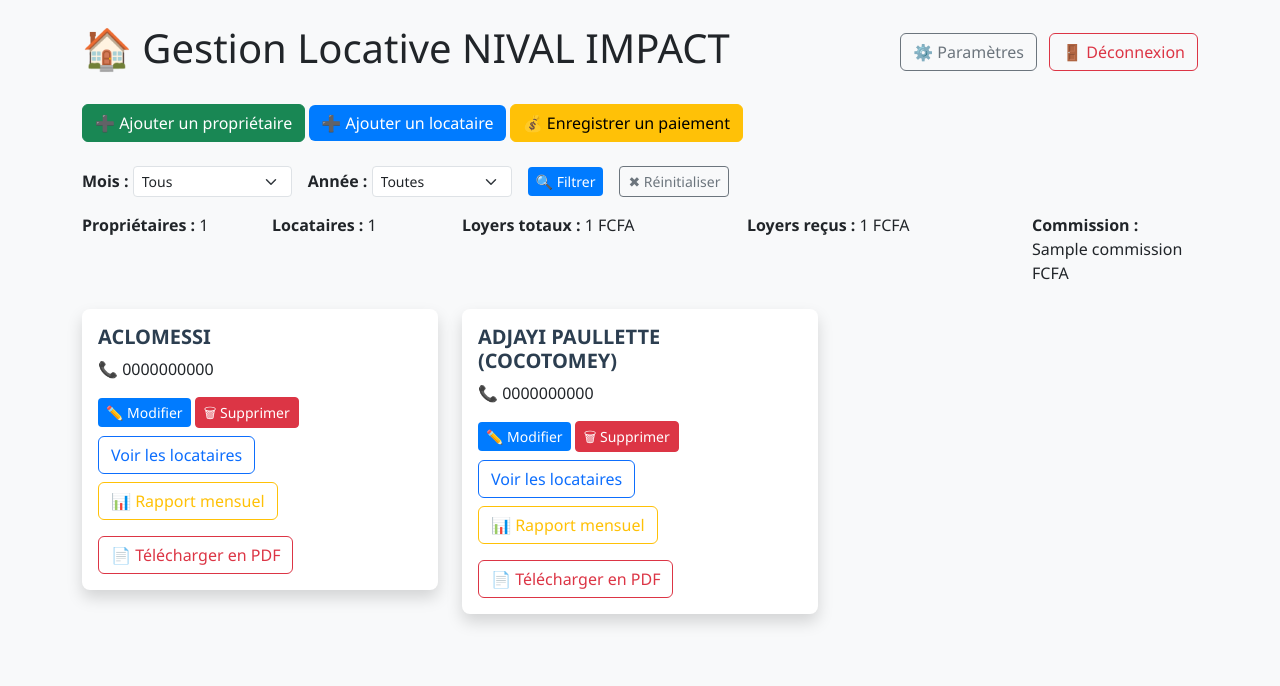
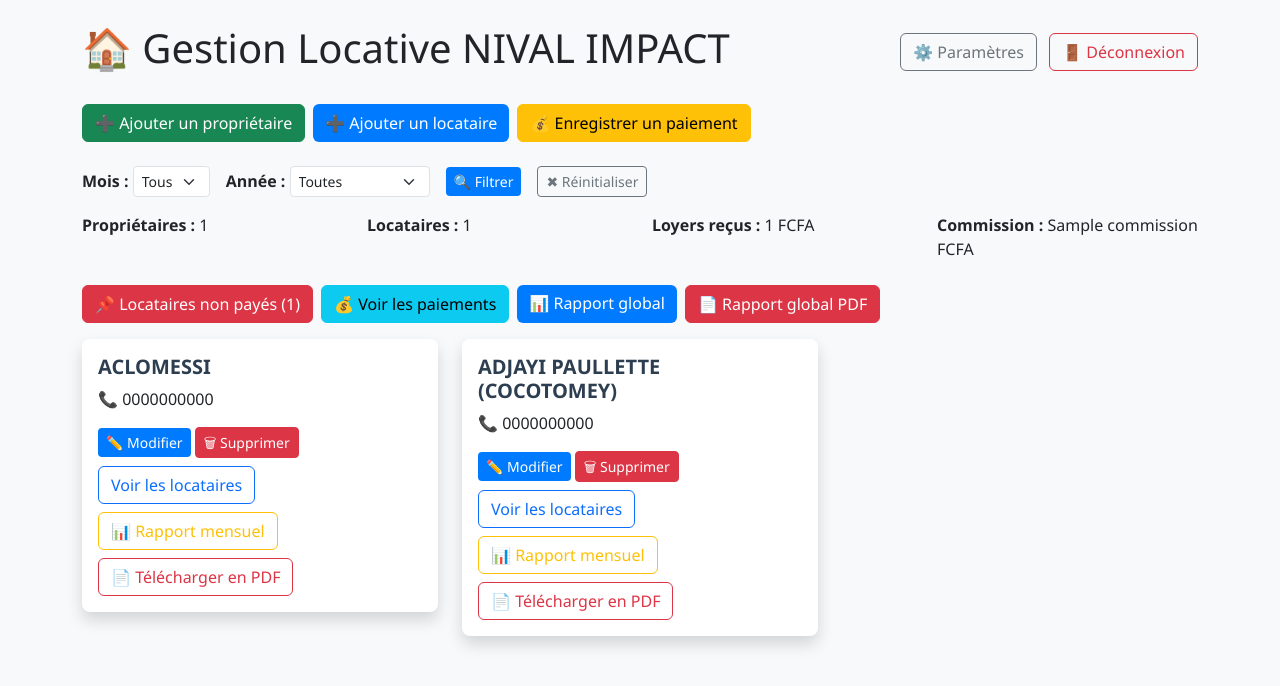
Before and after one commit to jhounsoulin-bot/locative_app, a Django app: template core/templates/core/accueil.html in a window 1280 px wide. Shown: the top 686 px of the page. Run offline with Django 5.2, Linux system fonts and the light colour scheme; data comes from the database, SQL or seed files in the repository; tables that the repository leaves empty hold one stand-in row (values such as "Sample post"); the template is opened without the code that fills it: values that come from a table or form of the project are taken from there, most other values are stand-ins (such as "Sample title", 1, 10 or a date in 2020).

```diff
--- a/core/templates/core/accueil.html
+++ b/core/templates/core/accueil.html
@@ -22,7 +22,7 @@
     </div>
 
     <!-- Boutons d'ajout -->
-    <div class="mb-4">
+    <div class="mb-4 d-flex flex-wrap gap-2">
         <button class="btn btn-success" data-bs-toggle="modal" data-bs-target="#modalProprietaire">➕ Ajouter un propriétaire</button>
         <button class="btn btn-primary" data-bs-toggle="modal" data-bs-target="#modalLocataire">➕ Ajouter un locataire</button>
         <button class="btn btn-warning" data-bs-toggle="modal" data-bs-target="#modalPaiement">💰 Enregistrer un paiement</button>
@@ -222,7 +222,7 @@
         </div></div>
     </div>
 
-   <!-- Filtre mois / année -->
+    <!-- FILTRE MOIS / ANNÉE -->
     <form method="get" class="d-flex align-items-center gap-3 flex-wrap mb-3">
         <div>
             <label class="form-label mb-0 fw-semibold">Mois :</label>
@@ -230,7 +230,7 @@
                 <option value="">Tous</option>
                 {% for i in mois_list %}
                     <option value="{{ i }}" {% if mois == i|stringformat:"s" %}selected{% endif %}>
-                    Mois {{ i }}
+                        {% if i == 1 %}Janvier{% elif i == 2 %}Février{% elif i == 3 %}Mars{% elif i == 4 %}Avril{% elif i == 5 %}Mai{% elif i == 6 %}Juin{% elif i == 7 %}Juillet{% elif i == 8 %}Août{% elif i == 9 %}Septembre{% elif i == 10 %}Octobre{% elif i == 11 %}Novembre{% elif i == 12 %}Décembre{% endif %}
                     </option>
                 {% endfor %}
             </select>
@@ -248,17 +248,41 @@
         <a href="{% url 'accueil' %}" class="btn btn-outline-secondary btn-sm">✖ Réinitialiser</a>
     </form>
 
-<!-- Statistiques -->
+    <!-- STATISTIQUES -->
     <div class="row mb-4">
-    <div class="col-md-2"><strong>Propriétaires :</strong> {{ proprietaires_count }}</div>
-    <div class="col-md-2"><strong>Locataires :</strong> {{ locataires_count }}</div>
-    <div class="col-md-3"><strong>Loyers totaux :</strong> {{ total_loyers }} FCFA</div>
+        <div class="col-md-3"><strong>Propriétaires :</strong> {{ proprietaires_count }}</div>
+        <div class="col-md-3"><strong>Locataires :</strong> {{ locataires_count }}</div>
         <div class="col-md-3"><strong>Loyers reçus :</strong> {{ total_recu }} FCFA</div>
-    <div class="col-md-2"><strong>Commission :</strong> {{ commission }} FCFA</div>
+        <div class="col-md-3"><strong>Commission :</strong> {{ commission }} FCFA</div>
+    </div>
+
+    <!-- BOUTONS NAVIGATION -->
+    <div class="mb-3 d-flex flex-wrap gap-2">
+        <button class="btn btn-danger" type="button" data-bs-toggle="collapse" data-bs-target="#nonPayesList">
+            📌 Locataires non payés ({{ non_payes_count }})
+        </button>
+        <a href="{% url 'liste_paiements' %}" class="btn btn-info">💰 Voir les paiements</a>
+        <a href="{% url 'rapport_global' %}" class="btn btn-primary">📊 Rapport global</a>
+        <a href="{% url 'rapport_global_pdf' %}" class="btn btn-danger">📄 Rapport global PDF</a>
+    </div>
+
+    <!-- LISTE NON PAYÉS -->
+    <div class="collapse mb-4" id="nonPayesList">
+        <h5>Locataires qui n'ont pas payé {% if mois %}pour le mois {{ mois }}{% endif %}</h5>
+        <ul class="list-group">
+            {% for item in locataires_non_payes %}
+            <li class="list-group-item">
+                <strong>Propriétaire :</strong> {{ item.proprietaire.nom }}
+                → <strong>Locataire :</strong> {{ item.locataire.nom }} (📞 {{ item.locataire.numero }})
+            </li>
+            {% empty %}
+            <li class="list-group-item">✅ Tous les locataires ont payé ce mois</li>
+            {% endfor %}
+        </ul>
     </div>
 
     <!-- CARTES PROPRIÉTAIRES -->
-    <div class="row mt-4">
+    <div class="row mt-2">
         {% for proprietaire in proprietaires %}
         <div class="col-md-4 mb-3">
             <div class="card shadow">
@@ -283,8 +307,9 @@
                     </button>
 
                     <a href="{% url 'rapport_proprietaire' proprietaire.id %}" class="btn btn-outline-warning mt-2">📊 Rapport mensuel</a>
-                    <a href="{% url 'rapport_proprietaire_pdf' proprietaire.id %}" class="btn btn-outline-danger mt-3">📄 Télécharger en PDF</a>
+                    <a href="{% url 'rapport_proprietaire_pdf' proprietaire.id %}" class="btn btn-outline-danger mt-2">📄 Télécharger en PDF</a>
 
+                    <!-- Liste locataires -->
                     <div class="collapse mt-2" id="locataires{{ proprietaire.id }}">
                         <ul class="list-group">
                             {% for locataire in proprietaire.locataires.all %}
@@ -309,6 +334,7 @@
                             {% endfor %}
                         </ul>
                     </div>
+
                 </div>
             </div>
         </div>
```
Lines whose indentation alone changed are shown as unchanged.
